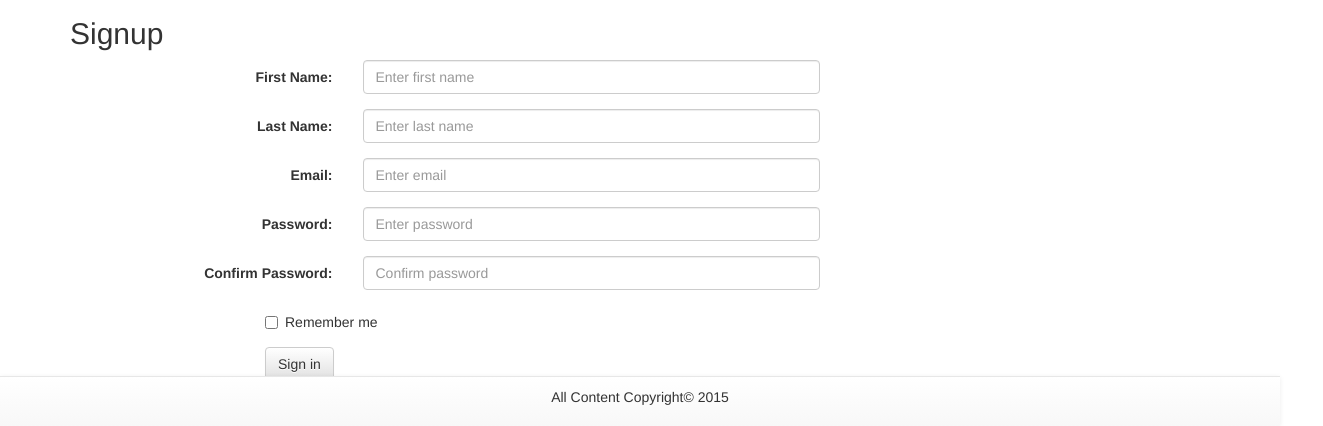
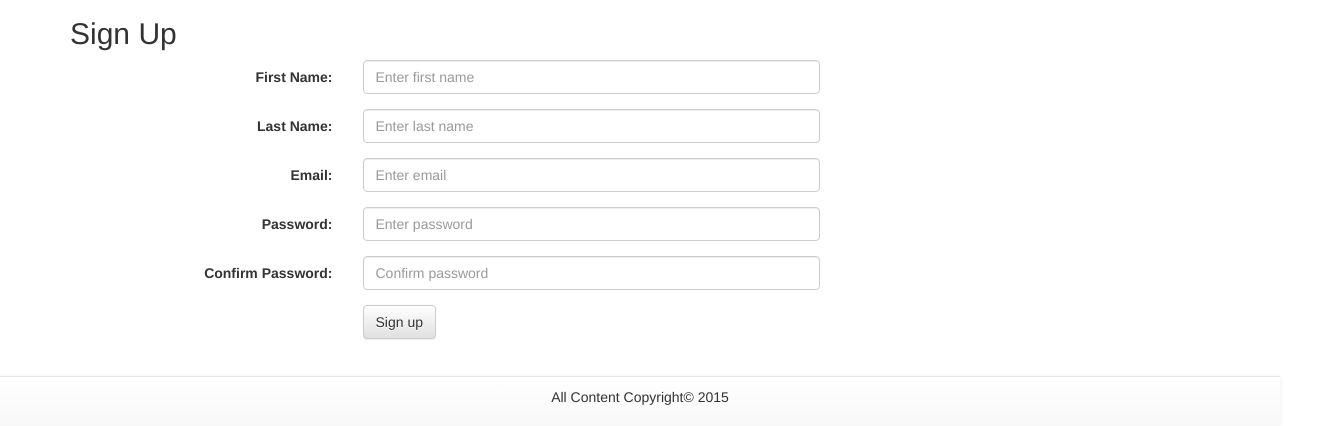
Before and after one commit to nameisyoung/ProConnect, a plain HTML site: page signup.html in a window 1280 px wide. Shown: the part 374-800 px from the top of the page, 1323 px wide, since content can reach past the window. Drawn offline with nearby package versions, Linux system fonts and the light colour scheme.

Commit message:
Fixed typo

```diff
--- a/signup.html
+++ b/signup.html
@@ -49,7 +49,7 @@
    <img class="img-responsive" id="signup_logo" src="img/logo.png">
 
    <div class="container">
-    <h2>Signup</h2>
+    <h2>Sign Up</h2>
     <form class="form-horizontal" id="signup_form">
       <div class="form-group">
         <label for="first_name" class="col-sm-3 control-label">First Name:</label>
@@ -82,17 +82,8 @@
         </div>
       </div>
       <div class="form-group">
-        <div class="col-sm-offset-2 col-sm-10">
-          <div class="checkbox">
-            <label>
-              <input type="checkbox"> Remember me
-            </label>
-          </div>
-        </div>
-      </div>
-      <div class="form-group">
-        <div class="col-sm-offset-2 col-sm-10">
-          <button type="submit" class="btn btn-default">Sign in</button>
+        <div class="col-sm-offset-3 col-sm-10">
+          <button type="submit" class="btn btn-default">Sign up</button>
         </div>
       </div>
     </div>
```
